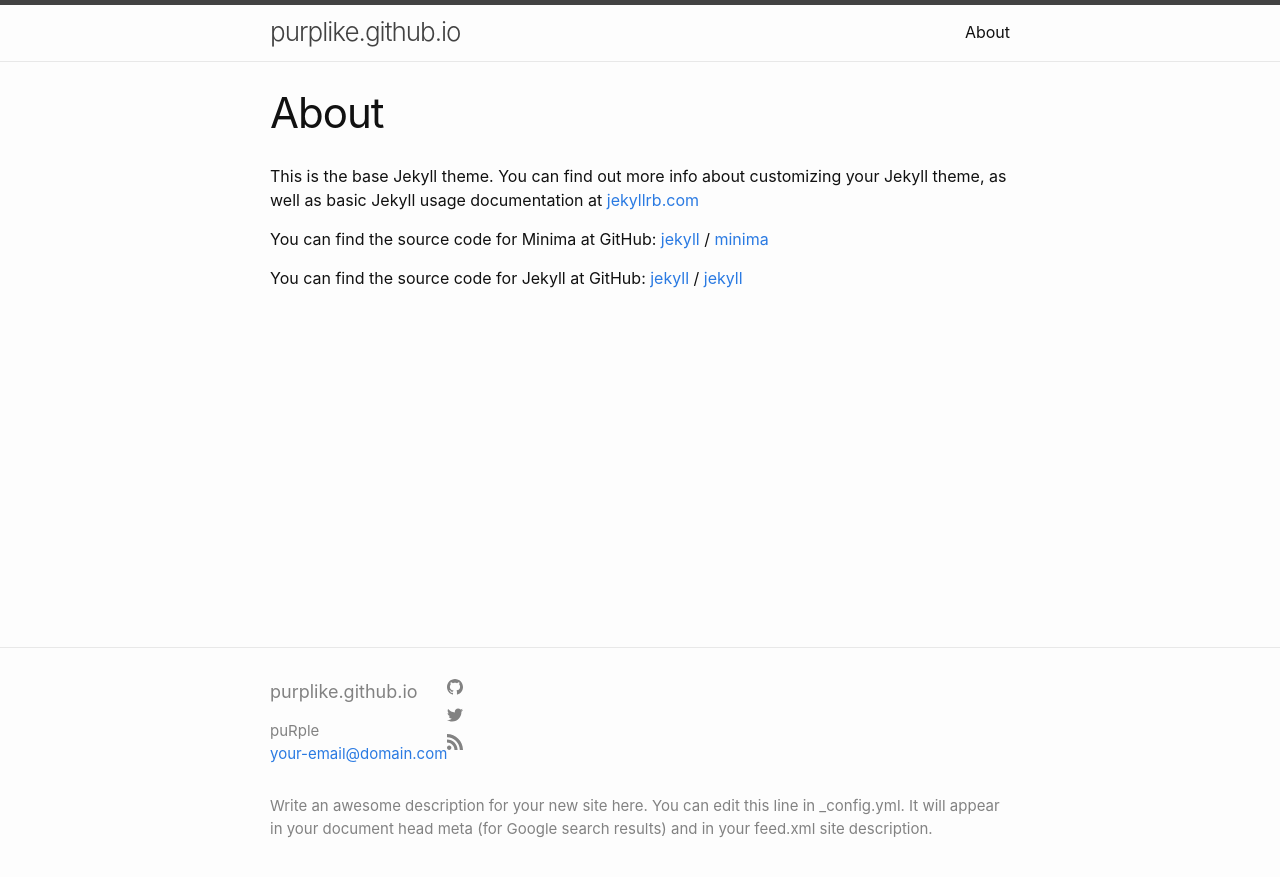
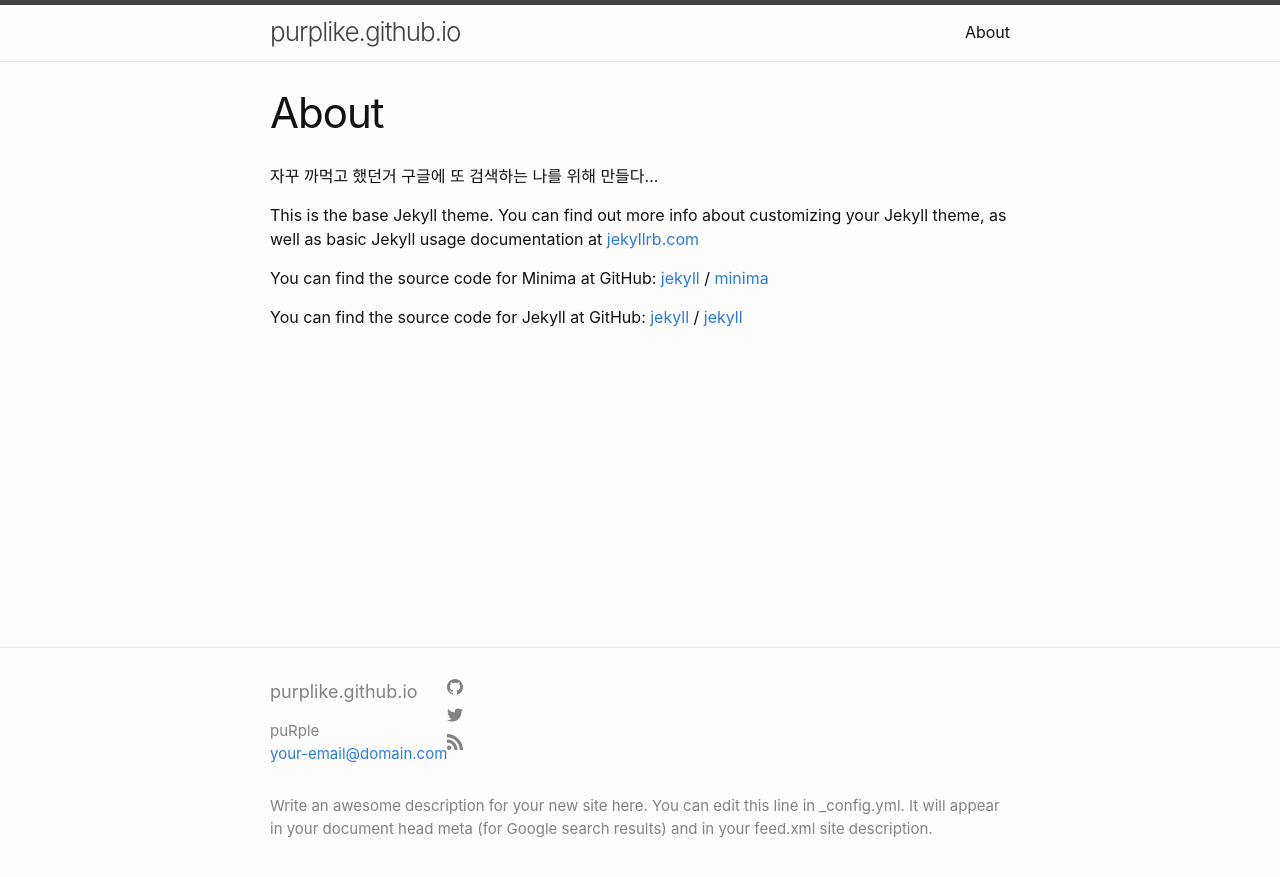
Before and after one commit to purplike/github.old, a Jekyll site: the page built from about.md, in a window 1280 px wide. Shown: the top 877 px of the page. Built offline with Jekyll 4.4.1, drawn with Linux system fonts in a browser that asks for light colours.

Commit message:
Update about.md

```diff
--- a/about.md
+++ b/about.md
@@ -3,6 +3,7 @@
 title: About
 permalink: /about/
 ---
+자꾸 까먹고 했던거 구글에 또 검색하는 나를 위해 만들다...
 
 This is the base Jekyll theme. You can find out more info about customizing your Jekyll theme, as well as basic Jekyll usage documentation at [jekyllrb.com](https://jekyllrb.com/)
 
```
